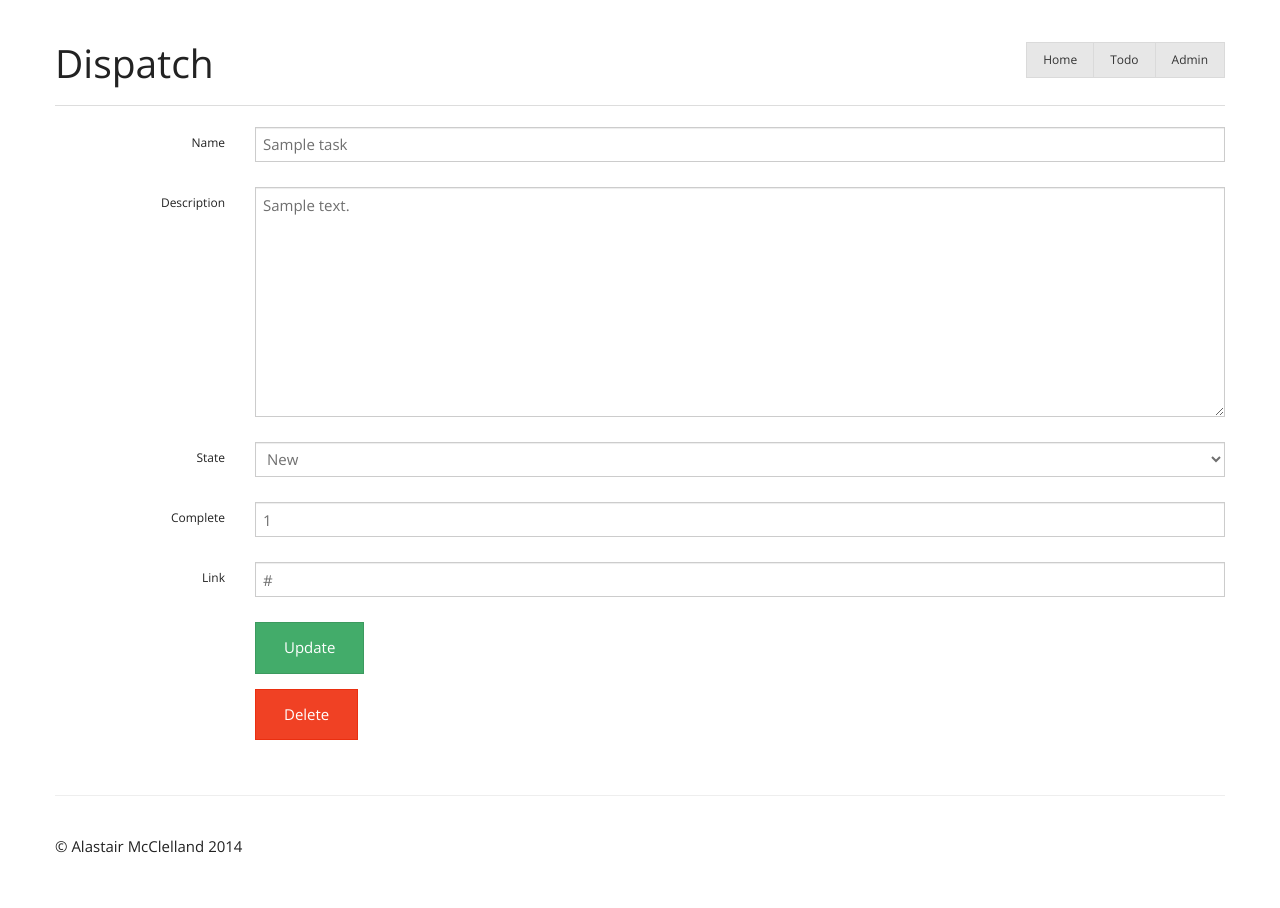
After one commit to almcc/dispatch, a Django app: page /todo/task/1/ in a window 1280 px wide. The commit adds this page. Run offline with Django 3.2, Linux system fonts and the light colour scheme; tables that the repository leaves empty hold one stand-in row (values such as "Sample post"); some libraries are stand-ins or nearby versions.

Commit message:
Basic crud of tasks

```diff
--- a/webapp/dispatch/settings.py
+++ b/webapp/dispatch/settings.py
@@ -123,7 +123,8 @@ INSTALLED_APPS = (
     # Uncomment the next line to enable admin documentation:
     'django.contrib.admindocs',
     # Local apps
-    'location'
+    'location',
+    'todo'
 )
 
 # A sample logging configuration. The only tangible logging
--- a/webapp/dispatch/templates/base.html
+++ b/webapp/dispatch/templates/base.html
@@ -30,12 +30,17 @@
             <div class="row">
                 <div class="col-md-12">
                     <div class="page-header">
+                        <div class="btn-group pull-right" style="margin-left:20px;">
+                            {% block menu %}
+                                <a href="/" class="btn btn-sm btn-default">Home</a>
+                                <a href="/todo" class="btn btn-sm btn-default">Todo</a>
+                                <a href="/admin" class="btn btn-sm btn-default">Admin</a>
+                            {% endblock menu %}
+                        </div>
                         <div class="btn-group pull-right">
-                          <a href="/" class="btn btn-sm btn-default">Home</a>
-                          <button id="edit-toggle" type="button" class="btn btn-sm btn-default">Edit</button>
-                          <a href="/link" class="btn btn-sm btn-default">New Link</a>
-                          <a href="/tag" class="btn btn-sm btn-default">New Tag</a>
-                          <a href="/admin" class="btn btn-sm btn-default">Admin</a>
+                            {% block controls %}
+
+                            {% endblock controls %}
                         </div>
                         <h1>Dispatch</h1>
                     </div>
--- /dev/null
+++ b/webapp/dispatch/templates/edit-model.html
@@ -0,0 +1,38 @@
+{% extends "base.html" %}
+{% load location_extras %}
+
+{% block content %}
+    <div class="row">
+        <div class="col-md-12">
+            <form action="{{ modelPath }}/{{ modelId }}/" method="post" class="form-horizontal" role="form">
+                {% csrf_token %}
+                {% for field in form %}
+                    <div class="form-group">
+                        <label for="id_{{ field.name }}" class="col-md-2 control-label">{{ field.label }}</label>
+                        <div class="col-md-10">
+                            {{ field|addcss:"form-control" }}
+                            <span class="help-block">{{ field.help_text }}</span>
+                        </div>
+                    </div>
+                {% endfor %}
+                <div class="form-group">
+                    <div class="col-md-offset-2 col-md-10">
+                        <input class="btn btn-success" type="submit" value="Update" />
+                    </div>
+                </div>
+            </form>
+        </div>
+    </div>
+    <div class="row">
+        <div class="col-md-12">
+            <form action="{{ modelPath }}/delete/{{ modelId }}/" method="post" class="form-horizontal" role="form">
+                {% csrf_token %}
+                <div class="form-group">
+                    <div class="col-md-offset-2 col-md-10">
+                        <input class="btn btn-danger" type="submit" value="Delete" />
+                    </div>
+                </div>
+            </form>
+        </div>
+    </div>
+{% endblock content %}
--- a/webapp/dispatch/urls.py
+++ b/webapp/dispatch/urls.py
@@ -7,5 +7,6 @@ admin.autodiscover()
 urlpatterns = patterns('',
     url(r'^admin/doc/', include('django.contrib.admindocs.urls')),
     url(r'^admin/', include(admin.site.urls)),
+    url(r'^todo/', include('todo.urls')),
     url(r'', include('location.urls')),
 )
--- a/webapp/location/templates/location/index.html
+++ b/webapp/location/templates/location/index.html
@@ -1,4 +1,10 @@
 {% extends "base.html" %}
+
+{% block controls %}
+    <button id="edit-toggle" type="button" class="btn btn-sm btn-default">Edit</button>
+    <a href="/link" class="btn btn-sm btn-default">New Link</a>
+    <a href="/tag" class="btn btn-sm btn-default">New Tag</a>
+{% endblock controls %}
 
 {% block content %}
     <div class="row">
--- a/webapp/location/views.py
+++ b/webapp/location/views.py
@@ -7,6 +7,8 @@ from django.http import HttpResponseRedirect
 
 def index(request):
     max = Tag.objects.all().aggregate(Max('column'))['column__max']
+    if max == None:
+        max = 1
     if max > 6:
         max = 6
 
--- /dev/null
+++ b/webapp/todo/forms.py
@@ -0,0 +1,6 @@
+from django.forms import ModelForm
+from todo.models import Task
+
+class TaskForm(ModelForm):
+    class Meta:
+        model = Task
--- /dev/null
+++ b/webapp/todo/models.py
@@ -0,0 +1,16 @@
+from django.db import models
+
+class Task(models.Model):
+    STATE_CHOICES = (
+        ('new', 'New'),
+        ('in_progress', 'In progress'),
+        ('stalled', 'Stalled'),
+        ('finished', 'Finished')
+    )
+    name = models.CharField(default = '', max_length = 100)
+    description = models.TextField()
+    state = models.CharField(default = 'default', max_length = 10, choices=STATE_CHOICES)
+    complete = models.IntegerField()
+    link = models.URLField(default = '', max_length = 400)
+    created_at = models.DateTimeField(auto_now_add = True)
+    updated_at = models.DateTimeField(auto_now = True)
--- /dev/null
+++ b/webapp/todo/urls.py
@@ -0,0 +1,8 @@
+from django.conf.urls import patterns, include, url
+
+urlpatterns = patterns('',
+    url(r'^$', 'todo.views.index'),
+    url(r'^task/$', 'todo.views.newTask'),
+    url(r'^task/(\d+)/$', 'todo.views.editTask'),
+    url(r'^task/delete/(\d+)/$', 'todo.views.deleteTask'),
+)
--- /dev/null
+++ b/webapp/todo/views.py
@@ -0,0 +1,38 @@
+from django.shortcuts import render
+from todo.models import Task
+from todo.forms import TaskForm
+from django.http import HttpResponseRedirect
+
+def index(request):
+    tasks = Task.objects.all()
+    return render(request, 'todo/index.html', {'tasks': tasks})
+
+def newTask(request):
+    if request.method == 'POST':
+        form = TaskForm(request.POST)
+        if form.is_valid():
+            form.save()
+            return HttpResponseRedirect('/todo/')
+    else:
+        form = TaskForm()
+    return render(request, 'new-model.html', { 'form': form,
+                                               'modelPath': '/todo/task' })
+
+def editTask(request, modelId):
+    instance = Task.objects.get(pk=modelId)
+    if request.method == 'POST':
+        form = TaskForm(request.POST, instance=instance)
+        if form.is_valid():
+            form.save()
+            return HttpResponseRedirect('/todo/')
+    else:
+        form = TaskForm(instance=instance)
+    return render(request, 'edit-model.html', { 'form': form,
+                                                'modelPath': '/todo/task',
+                                                'modelId': modelId})
+
+def deleteTask(request, modelId):
+    if request.method == 'POST':
+        instance = Task.objects.get(pk=modelId)
+        instance.delete()
+    return HttpResponseRedirect('/todo/')
```
Also changed, not shown: webapp/dispatch/templates/new-model.html (added, +26 -0 lines), webapp/todo/admin.py (added, +20 -0 lines), webapp/todo/templates/todo/index.html (added, +28 -0 lines), webapp/todo/templates/todo/new-task.html (added, +26 -0 lines), webapp/todo/tests.py (added, +16 -0 lines), webapp/todo/__init__.py (added), webapp/todo/templatetags/__init__.py (added), 1 other file.
